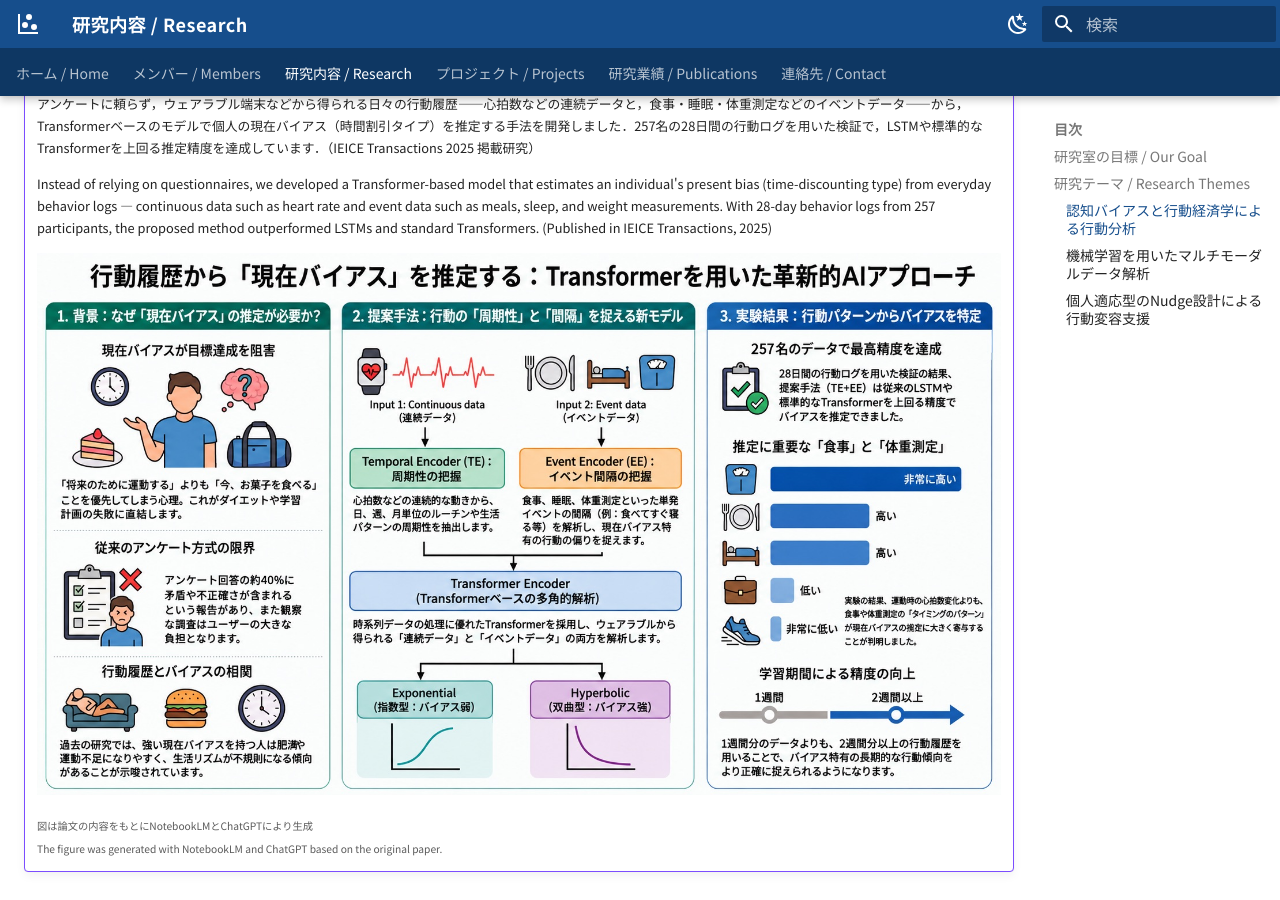
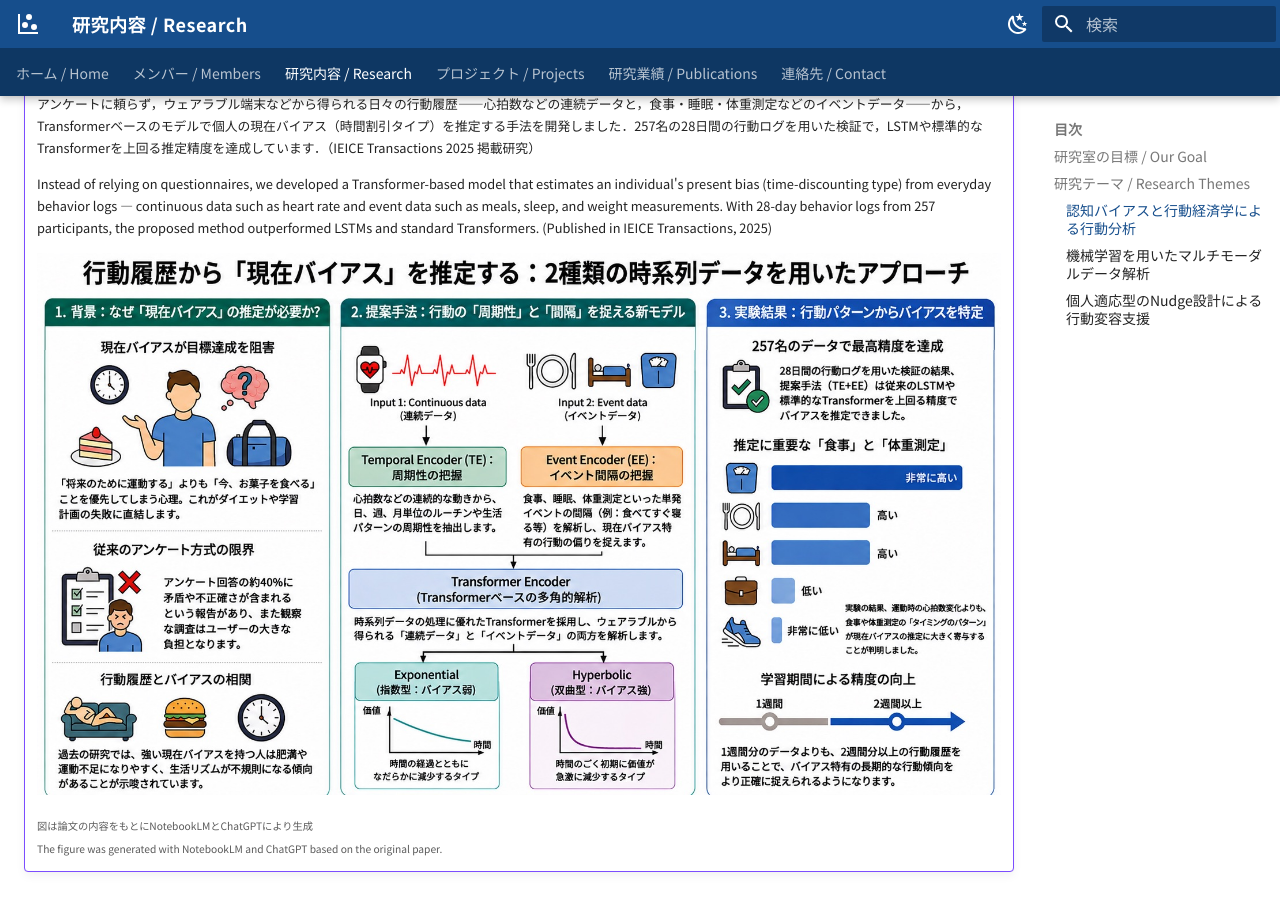
Before and after one commit to yamamotolab-tsukuba/yamamotolab-tsukuba.github.io, an MkDocs documentation site: the page built from docs/research.md, in a window 1280 px wide and 900 px high, scrolled down 1304 px. Built offline with MkDocs 1.6.1 and Material for MkDocs 9.7.7, drawn with Linux system fonts in a browser that asks for light colours.

Commit message:
研究内容の概要図2枚を新版に差し替え（現在バイアス推定・時間割引率メッセージング）
Co-Authored-By: Claude Fable 5 <noreply@anthropic.com>

```diff
--- a/docs/research.md
+++ b/docs/research.md
@@ -30,7 +30,7 @@ Why are we drawn to limited-edition products, and why do we procrastinate until
 
     Instead of relying on questionnaires, we developed a Transformer-based model that estimates an individual's present bias (time-discounting type) from everyday behavior logs — continuous data such as heart rate and event data such as meals, sleep, and weight measurements. With 28-day behavior logs from 257 participants, the proposed method outperformed LSTMs and standard Transformers. (Published in IEICE Transactions, 2025)
 
-    ![行動履歴からの現在バイアス推定の概要図](img/research_present_bias.jpg)
+    ![行動履歴からの現在バイアス推定の概要図](img/research_present_bias.jpg?v=2)
 
     <small>図は論文の内容をもとにNotebookLMとChatGPTにより生成<br>The figure was generated with NotebookLM and ChatGPT based on the original paper.</small>
 
@@ -73,6 +73,6 @@ How can we steer irrational human behavior in a better direction? Nudges leverag
 
     We conducted a four-week experiment with 197 participants in which reminder, immediate-reward, and delayed-reward messages were delivered according to each participant's time preference. Messages emphasizing "small immediate rewards" effectively induce and sustain healthy behavior for people with strong time preference, while "large future rewards" work better for people with weak time preference. (Awarded the {==Best Paper Award==} at DICOMO2023)
 
-    ![時間選好を考慮したパーソナライズ・メッセージングの概要図](img/research_timepref_messaging.jpg)
+    ![時間選好を考慮したパーソナライズ・メッセージングの概要図](img/research_timepref_messaging.jpg?v=2)
 
     <small>図は論文の内容をもとにNotebookLMとChatGPTにより生成<br>The figure was generated with NotebookLM and ChatGPT based on the original paper.</small>
```
Also changed, not shown: docs/img/research_present_bias.jpg, docs/img/research_timepref_messaging.jpg.
